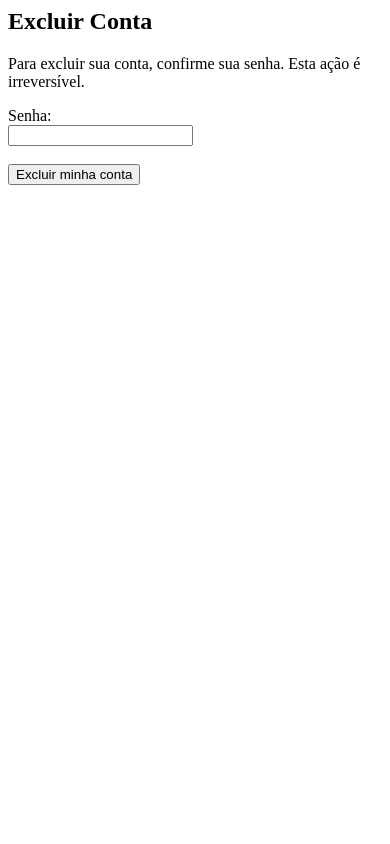
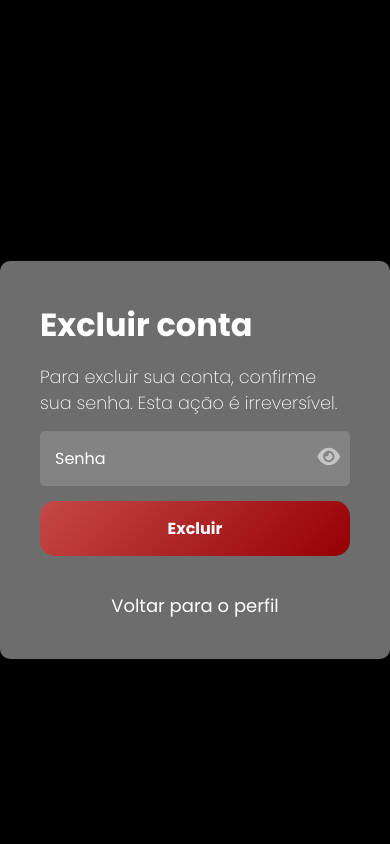
Before and after one commit to Eric-codecrypt/TCC, a PHP site: page /View/DeleteAccount.php in a window 390 px wide. Run offline with PHP 8.4, Linux system fonts and the light colour scheme; the visitor is signed in with stand-in values (Sample User, id 1); some web fonts are replaced.

Commit message:
update e delete css

```diff
--- a/View/DeleteAccount.php
+++ b/View/DeleteAccount.php
@@ -1,6 +1,6 @@
 <?php
-include_once __DIR__.'/../Controller/UserController.php';
-include_once __DIR__.'/../config.php';
+include_once __DIR__ . '/../Controller/UserController.php';
+include_once __DIR__ . '/../config.php';
 
 session_start();
 
@@ -34,16 +34,256 @@ if ($_SERVER['REQUEST_METHOD'] === 'POST') {
 }
 ?>
 
+<!DOCTYPE html>
+<html lang="pt-b">
 
-<h2>Excluir Conta</h2>
-<p>Para excluir sua conta, confirme sua senha. Esta ação é irreversível.</p>
+<head>
+    <meta charset="UTF-8">
+    <meta name="viewport" content="width=device-width, initial-scale=1.0">
+    <title>Excluir Conta</title>
+    <link rel="stylesheet" href="css/style.css">
+    <link rel="stylesheet" href="css/carousel.css">
+    <link rel="stylesheet" type="text/css" href="font-awesome/css/all.min.css" />
+    <link rel="stylesheet" href="https://cdnjs.cloudflare.com/ajax/libs/font-awesome/6.7.2/css/all.min.css" />
+    <style>
+        * {
+            margin: 0;
+            padding: 0;
+            box-sizing: border-box;
+            font-family: 'Poppins', sans-serif;
+        }
 
-<?php if ($message): ?>
-    <p style="color:red;"><?php echo htmlspecialchars($message); ?></p>
-<?php endif; ?>
+        body {
+            display: flex;
+            align-items: center;
+            justify-content: center;
+            flex-direction: column;
+            background-color: #000000;
+            color: #ffffff;
+            overflow-x: hidden;
+            font-family: 'Poppins', sans-serif;
+            min-height: 100vh;
+        }
 
-<form method="POST">
-    <label for="password">Senha:</label><br>
-    <input type="password" name="password" id="password" required><br><br>
-    <button type="submit">Excluir minha conta</button>
-</form>
+        .login-container {
+            display: flex;
+            justify-content: center;
+            align-items: center;
+            width: 100%;
+        }
+
+        .login-box {
+            max-width: 400px;
+            padding: 40px;
+            background-color: #6d6d6d;
+            border-radius: 10px;
+            box-shadow: 0px 4px 10px rgba(0, 0, 0, 0.5);
+            text-align: left;
+            gap: 15px;
+            display: flex;
+            flex-direction: column;
+            margin: 0 auto;
+        }
+
+        h2 {
+            font-size: 1.1em;
+
+        }
+
+        form {
+            display: flex;
+            flex-direction: column;
+            gap: 15px;
+        }
+
+        input {
+            background-color: #838383;
+            border: none;
+            border-radius: 5px;
+            padding: 15px;
+            color: #ffffff;
+            font-size: 16px;
+        }
+
+
+        input::placeholder {
+            color: #383636;
+        }
+
+        .account-btn {
+            background: linear-gradient(135deg, rgba(198, 72, 72, 1) 0%, rgba(150, 0, 3, 1) 100%);
+            border: none;
+            padding: 15px;
+            color: #fff;
+            font-size: 16px;
+            font-weight: bold;
+            cursor: pointer;
+            margin-bottom: 20px;
+            transition: background-color 0.3s;
+            border-radius: 15px;
+        }
+
+        .account-btn:hover {
+            background-color: #1a65a3;
+        }
+
+        .fb-account-btn {
+            background-color: #e6e2e2;
+            width: 300px;
+            border: 2px 2px solid white;
+            border-radius: 30px;
+            padding: 10px;
+            color: #fff;
+            font-size: 16px;
+            font-weight: bold;
+            cursor: pointer;
+            transition: background-color 0.3s;
+            display: flex;
+            align-items: center;
+            justify-content: center;
+            gap: 1em;
+        }
+
+        .fb-account-btn:hover {
+            background-color: #334d84;
+        }
+
+        .signup-text {
+            font-size: 18px;
+            color: #ffffff;
+            margin-top: 1px;
+            text-align: center;
+        }
+
+        .signup-text a {
+            color: #ffffff;
+            text-decoration: none;
+        }
+
+        .signup-text a:hover {
+            text-decoration: underline;
+        }
+
+        .main {
+            display: flex;
+            flex-direction: row;
+            min-width: 100vw;
+            min-height: 100vh;
+        }
+
+        .img {
+            min-width: 35vw;
+            height: 100vh;
+            background-image: url(IMG/mulher.png);
+            background-size: cover;
+            background-position: 0% 90%;
+            background-repeat: no-repeat;
+        }
+
+        input::placeholder {
+            color: white;
+        }
+
+
+
+        @media (max-width: 992px) {
+            .img {
+                min-width: 0;
+                width: 0;
+            }
+        }
+
+        .checkbox {
+            display: flex;
+            flex-direction: row;
+            align-items: center;
+            gap: 0.25rem
+        }
+
+        .checkbox input {
+            background-color: #9e0f11;
+            width: 20px;
+            height: 20px;
+            margin: 0 !important;
+        }
+
+        .half {}
+
+        .goog {
+            width: 10%;
+            margin: 10px;
+        }
+
+        .goog2 {
+            display: flex;
+            justify-content: center;
+        }
+
+        .error-message {
+            background-color: #ffebee;
+            color: #c62828;
+            padding: 12px;
+            border-radius: 5px;
+            margin-bottom: 20px;
+            text-align: center;
+            border-left: 4px solid #c62828;
+        }
+
+        .toggle-password {
+            position: absolute;
+            right: 15px;
+            top: 14px;
+            background: none;
+            border: none;
+            cursor: pointer;
+            font-size: 18px;
+            color: #777;
+        }
+
+        .password-container {
+            position: relative;
+        }
+    </style>
+</head>
+
+<body>
+
+    <div class="containexcl"><br><br><br>
+        <div class="login-box">
+                <h1>Excluir conta</h1>
+                <h2 style="font-weight:200">Para excluir sua conta, confirme sua senha. Esta ação é irreversível.</h2>
+
+                <?php if (!empty($error_message)): ?>
+                    <div class="error-message">
+                        <?php echo htmlspecialchars($error_message); ?>
+                    </div>
+                <?php endif; ?>
+
+                <form action="#" method="post">
+
+
+
+                    <div class="password-container"> <input type="password" style="width:100%" id="password"
+                            name="password" placeholder="Senha" required>
+                        <button type="button" id="togglePassword" style="position: absolute; right: 10px; top: 50%; transform: translateY(-50%);
+                               background: none; border: none; cursor: pointer; font-size: 16px;">
+                            <i class="fa-solid fa-eye" style="font-size:20px;  color: #c5c5c5ff;"></i>
+                        </button>
+                    </div>
+                    <?php if (isset($errors)): ?>
+                        <?php foreach ($errors as $er): ?>
+                            <p><?= $er ?></p>
+                        <?php endforeach; ?>
+                    <?php endif; ?>
+
+                    <button type="submit" class="account-btn">Excluir</button>
+                </form>
+                <p class="signup-text">Voltar para o <a href="CreateAccount.php">perfil</a></p>
+            </div>
+        </div>
+    </div>
+
+
+</body>
+
+</html>
--- a/View/css/style.css
+++ b/View/css/style.css
@@ -195,7 +195,8 @@ li p {
 }
 
 
-a .btn1, a .btn2{
+a .btn1,
+a .btn2 {
     color: #ffffff;
     font-size: 35px;
     font-weight: 500;
@@ -304,10 +305,13 @@ footer hr {
     grid-template-columns: repeat(3, 1fr);
     text-align: center;
     padding: 3rem 3.5rem;
+        font-size: 20px;
 }
 
 .footer-contacts h3 {
     margin-bottom: 0.75rem;
+    font-size: 20px;
+        font-size: 20px;
 }
 
 
@@ -334,6 +338,7 @@ footer hr {
     font-size: 20px;
     transition: all 0.4s;
     margin-top: 28px;
+        font-size: 20px;
 }
 
 .email {
@@ -347,15 +352,18 @@ footer hr {
 
 #instagram {
     background-color: #ffffff;
+        font-size: 20px;
 }
 
 #facebook {
     background-color: #ffffff;
+        font-size: 20px;
 }
 
 #twitter {
     background-color: #000000;
     color: #ffffff;
+        font-size: 20px;
 }
 
 .footer-link {
@@ -367,6 +375,7 @@ footer hr {
     flex-direction: column;
     gap: 0.75rem;
     list-style: none;
+        font-size: 20px;
 }
 
 .seplist {
@@ -374,6 +383,7 @@ footer hr {
     width: 30%;
     margin: 0 auto;
     text-align: left;
+        font-size: 20px;
 }
 
 .footer-copyright {
@@ -382,13 +392,24 @@ footer hr {
     font-size: 17px;
     padding: 15px;
 }
+
 /* PAGAMENTOS CSS */
 
-.pagamentoconten{
+.pagamentoconten {
     background-color: #1a7f37;
     width: 50%;
     margin: 0 auto;
 }
+
+/*Excluir conta*/
+
+.containexcl{
+    background-color: #000000;
+    text-align: center;
+    justify-content: center;
+}
+
+
 
 /* Responsividade */
 @media (max-width: 1116px) {
@@ -400,6 +421,16 @@ footer hr {
         gap: 20px;
         padding: 50px;
         justify-content: center;
+    }
+
+
+    .banner {
+        display: none;
+    }
+
+
+    .web-banner {
+        display: none;
     }
 
     .nav-list,
@@ -682,16 +713,17 @@ header .container p {
     flex: 1;
 }
 
-.no-scroll{
+.no-scroll {
     overflow: hidden;
 }
 
 /* Success section as a simple modal overlay */
-#warning-sect, #success-sect{
+#warning-sect,
+#success-sect {
     background-color: #0000006d;
     width: 100vw;
     height: 100vh;
-    position:fixed;
+    position: fixed;
     top: 0;
     right: 0;
     display: flex;
@@ -734,36 +766,42 @@ header .container p {
 .success-message .btn {
     margin-top: 14px;
 }
-.treino-personalizado{
+
+.treino-personalizado {
     margin: 3em auto;
     max-width: 900px;
     display: flex;
     flex-direction: column;
-    gap:1rem;
+    gap: 1rem;
 }
-.treino-personalizado h1{
+
+.treino-personalizado h1 {
     text-align: center;
 }
-.treino-personalizado h3{
+
+.treino-personalizado h3 {
     font-size: 1.5em;
 }
-.treino-personalizado .input-container{
+
+.treino-personalizado .input-container {
     display: flex;
     font-weight: 400;
     font-size: 1.25rem;
     gap: 0.5rem;
 
 }
-.treino-personalizado input:not(input[type='radio'], input[type='checkbox']){
+
+.treino-personalizado input:not(input[type='radio'], input[type='checkbox']) {
     appearance: none;
     border: none;
     border-bottom: 2px solid black;
 }
-.treino-personalizado input[type='radio']{
+
+.treino-personalizado input[type='radio'] {
     width: 20px;
     height: 20px;
     appearance: none;
-    border:1px solid black;
+    border: 1px solid black;
     border-radius: 100%;
     cursor: pointer;
     transition: background-size .5s cubic-bezier(0.19, 1, 0.22, 1),
@@ -771,21 +809,24 @@ header .container p {
     background-size: 0% 0%;
     background-repeat: no-repeat;
     background-position: center;
-    background-image: radial-gradient(#FF0000 0%, #FF0000 50%, transparent  60%);
+    background-image: radial-gradient(#FF0000 0%, #FF0000 50%, transparent 60%);
 }
-.treino-personalizado input[type='radio']:checked{
-    border:1px solid #FF0000;
+
+.treino-personalizado input[type='radio']:checked {
+    border: 1px solid #FF0000;
     background-size: 100% 100%;
 }
-.treino-personalizado input[type='checkbox']{
+
+.treino-personalizado input[type='checkbox'] {
     width: 20px;
     height: 20px;
     accent-color: #FF0000;
 }
-.treino-personalizado button[type="submit"]{
-    background:#FF0000;
+
+.treino-personalizado button[type="submit"] {
+    background: #FF0000;
     appearance: none;
-    color:white;
+    color: white;
     font-size: 2rem;
     font-weight: 600;
     border-radius: 10rem;
@@ -793,16 +834,20 @@ header .container p {
     width: fit-content;
     padding: 5px 15px;
     box-shadow: 0 7px #ba0000;
-    margin:auto;
+    margin: auto;
 }
-.treino-personalizado button[type="submit"]:hover, .treino-personalizado button[type="submit"]:focus{
+
+.treino-personalizado button[type="submit"]:hover,
+.treino-personalizado button[type="submit"]:focus {
     box-shadow: 0 4px #ba0000;
     transform: translateY(3px);
 }
-.treino-personalizado button[type="submit"]:active{
+
+.treino-personalizado button[type="submit"]:active {
     box-shadow: 0 2px #ba0000;
     transform: translateY(5px);
 }
+
 /* Responsive */
 @media (max-width: 900px) {
     .plans-container {
```
Also changed, not shown: View/UpdateAccount.php (+240 -9 lines). Lines whose indentation alone changed are shown as unchanged.
